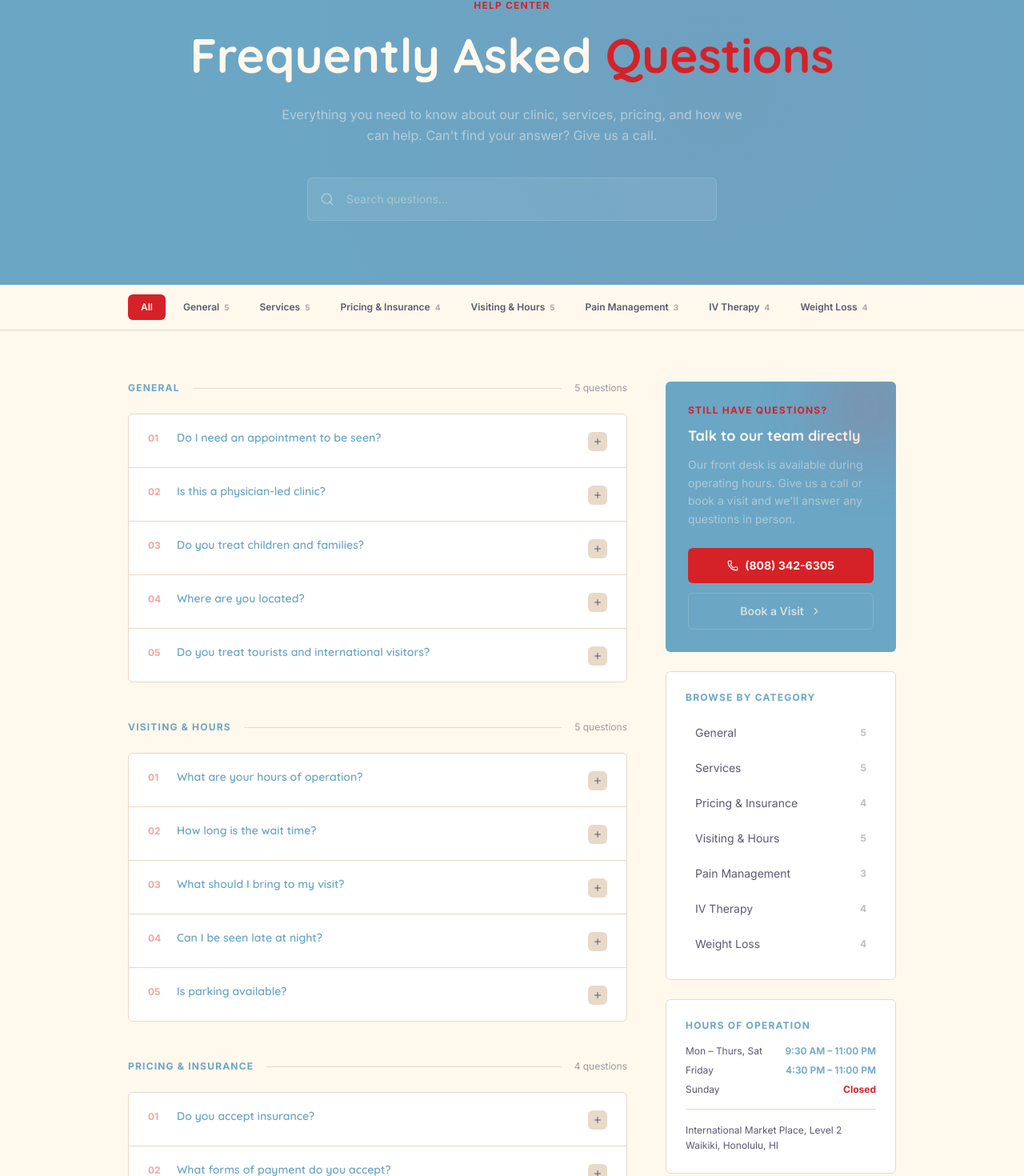
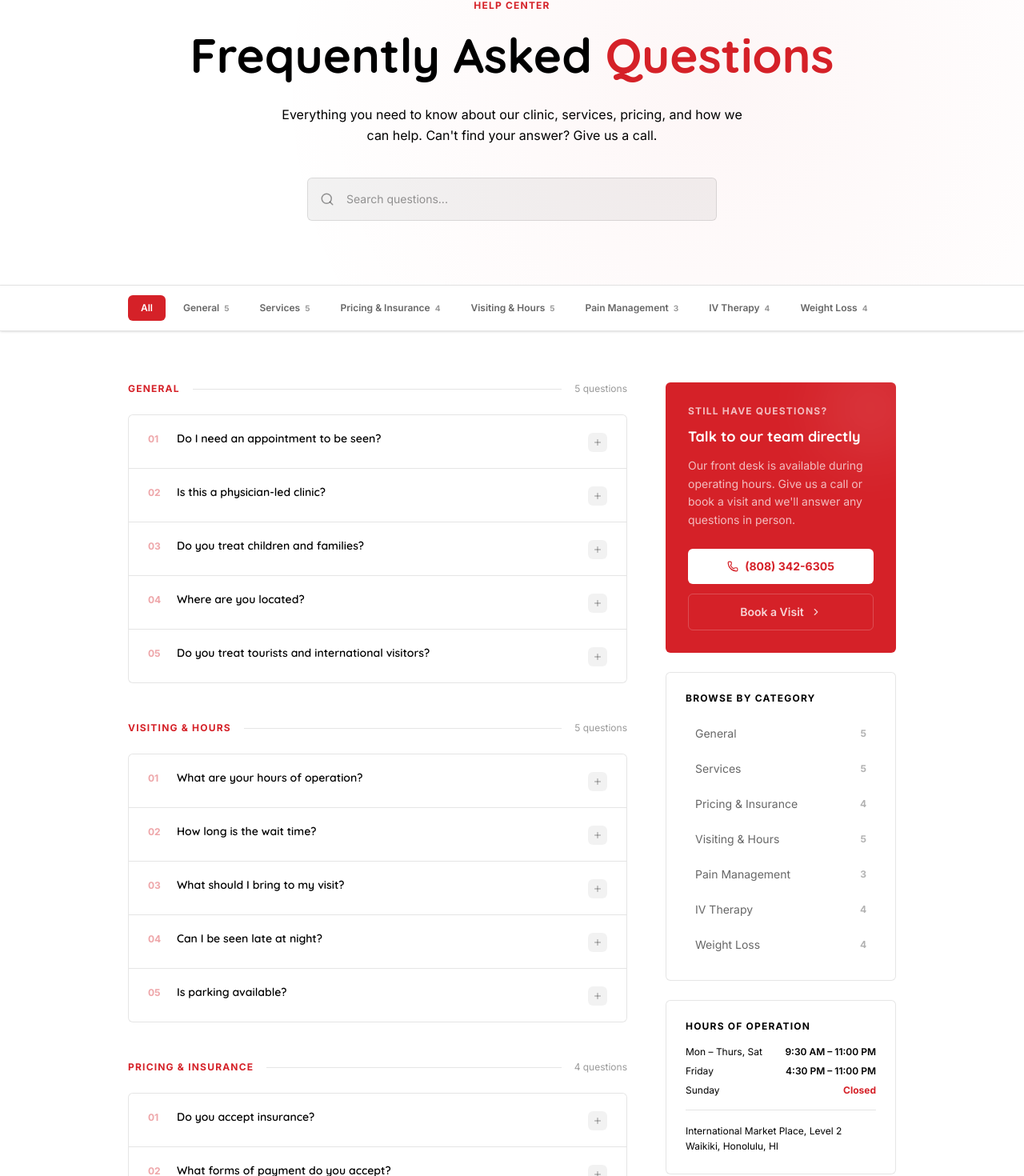
Before and after one commit to arjunnk22/v0-aloha-urgent-care-pain-clinic, a Next.js app: page /faq in a window 1280 px wide. Shown: the part 135-1605 px from the top of the page at 80% size. Built offline with nearby package versions, Linux system fonts and the light colour scheme.

Commit message:
style: update testimonials and FAQ page styling
Consistent white backgrounds, black text, and red branding for clinic.

```diff
--- a/components/faq/faq-page-client.tsx
+++ b/components/faq/faq-page-client.tsx
@@ -43,10 +43,10 @@ export default function FaqPageClient() {
   }
 
   return (
-    <div className="bg-[#fff8ed] min-h-screen">
+    <div className="bg-white min-h-screen">
 
       {/* Hero */}
-      <section className="bg-[#6ba6c5] pt-32 pb-20 px-6 lg:px-8 relative overflow-hidden">
+      <section className="bg-white pt-32 pb-20 px-6 lg:px-8 relative overflow-hidden border-b border-black/10">
         <div
           className="absolute inset-0 opacity-[0.04]"
           style={{
@@ -58,30 +58,30 @@ export default function FaqPageClient() {
           <span className="inline-block text-[#d52128] text-xs font-bold uppercase tracking-widest mb-4 font-[family-name:var(--font-inter)]">
             Help Center
           </span>
-          <h1 className="text-[#fff8ed] text-4xl lg:text-6xl font-black leading-tight text-balance mb-6">
+          <h1 className="text-black text-4xl lg:text-6xl font-black leading-tight text-balance mb-6">
             Frequently Asked{' '}
             <span className="text-[#d52128]">Questions</span>
           </h1>
-          <p className="text-[#fff8ed]/50 text-base leading-relaxed max-w-xl mx-auto mb-10 font-[family-name:var(--font-inter)]">
+          <p className="text-black text-base leading-relaxed max-w-xl mx-auto mb-10 font-[family-name:var(--font-inter)]">
             Everything you need to know about our clinic, services, pricing, and how we can help. Can&apos;t find your answer? Give us a call.
           </p>
 
           {/* Hero Search */}
           <div className="relative max-w-lg mx-auto">
-            <Search size={18} className="absolute left-4 top-1/2 -translate-y-1/2 text-[#fff8ed]/40 pointer-events-none" />
+            <Search size={18} className="absolute left-4 top-1/2 -translate-y-1/2 text-black/40 pointer-events-none" />
             <input
               ref={searchRef}
               type="search"
               placeholder="Search questions..."
               value={query}
               onChange={(e) => setQuery(e.target.value)}
-              className="w-full pl-12 pr-12 py-4 bg-[#fff8ed]/8 border border-[#fff8ed]/15 rounded-sm text-[#fff8ed] placeholder:text-[#fff8ed]/35 focus:outline-none focus:border-[#d52128] focus:bg-[#fff8ed]/10 text-sm font-[family-name:var(--font-inter)] transition-all"
+              className="w-full pl-12 pr-12 py-4 bg-black/5 border border-black/10 rounded-sm text-black placeholder:text-black/40 focus:outline-none focus:border-[#d52128] focus:bg-black/5 text-sm font-[family-name:var(--font-inter)] transition-all"
               aria-label="Search frequently asked questions"
             />
             {query && (
               <button
                 onClick={() => setQuery('')}
-                className="absolute right-4 top-1/2 -translate-y-1/2 text-[#fff8ed]/40 hover:text-[#fff8ed] transition-colors"
+                className="absolute right-4 top-1/2 -translate-y-1/2 text-black/40 hover:text-black transition-colors"
                 aria-label="Clear search"
               >
                 <X size={16} />
@@ -92,7 +92,7 @@ export default function FaqPageClient() {
       </section>
 
       {/* Category Bar */}
-      <div className="sticky top-20 z-40 bg-[#fff8ed] border-b border-[#e8d9c8] shadow-sm shadow-[#6ba6c5]/5">
+      <div className="sticky top-20 z-40 bg-white border-b border-black/10 shadow-sm">
         <div className="max-w-5xl mx-auto px-6 lg:px-8 py-3">
           <div
             className="flex items-center gap-1.5 overflow-x-auto scrollbar-none"
@@ -107,13 +107,13 @@ export default function FaqPageClient() {
                 onClick={() => setActiveCategory(cat)}
                 className={`shrink-0 px-4 py-2 rounded-sm text-xs font-semibold transition-all font-[family-name:var(--font-inter)] whitespace-nowrap ${
                   activeCategory === cat
-                    ? 'bg-[#d52128] text-[#fff8ed]'
-                    : 'text-[#5a5a6e] hover:text-[#6ba6c5] hover:bg-[#e8d9c8]/60'
+                    ? 'bg-[#d52128] text-white'
+                    : 'text-black/60 hover:text-black hover:bg-black/5'
                 }`}
               >
                 {cat}
                 {cat !== 'All' && (
-                  <span className={`ml-1.5 text-[10px] font-bold ${activeCategory === cat ? 'text-[#fff8ed]/60' : 'text-[#5a5a6e]/50'}`}>
+                  <span className={`ml-1.5 text-[10px] font-bold ${activeCategory === cat ? 'text-white/60' : 'text-black/40'}`}>
                     {faqs.filter((f) => f.category === cat).length}
                   </span>
                 )}
@@ -133,8 +133,8 @@ export default function FaqPageClient() {
             {/* Result count */}
             {(query || activeCategory !== 'All') && (
               <div className="flex items-center justify-between mb-8">
-                <p className="text-[#5a5a6e] text-sm font-[family-name:var(--font-inter)]">
-                  <span className="text-[#6ba6c5] font-bold">{filtered.length}</span> result{filtered.length !== 1 ? 's' : ''}
+                <p className="text-black text-sm font-[family-name:var(--font-inter)]">
+                  <span className="text-[#d52128] font-bold">{filtered.length}</span> result{filtered.length !== 1 ? 's' : ''}
                   {activeCategory !== 'All' && (
                     <> in <span className="text-[#d52128] font-bold">{activeCategory}</span></>
                   )}
@@ -144,7 +144,7 @@ export default function FaqPageClient() {
                 </p>
                 <button
                   onClick={reset}
-                  className="text-xs font-semibold text-[#5a5a6e] hover:text-[#d52128] font-[family-name:var(--font-inter)] transition-colors flex items-center gap-1"
+                  className="text-xs font-semibold text-black/60 hover:text-[#d52128] font-[family-name:var(--font-inter)] transition-colors flex items-center gap-1"
                 >
                   <X size={12} />
                   Clear
@@ -155,16 +155,16 @@ export default function FaqPageClient() {
             {/* Empty state */}
             {filtered.length === 0 && (
               <div className="flex flex-col items-center justify-center py-24 text-center">
-                <div className="w-16 h-16 rounded-full bg-[#e8d9c8] flex items-center justify-center mb-6">
-                  <Search size={22} className="text-[#5a5a6e]" />
+                <div className="w-16 h-16 rounded-full bg-black/5 flex items-center justify-center mb-6">
+                  <Search size={22} className="text-black/40" />
                 </div>
-                <h2 className="text-[#6ba6c5] text-lg font-bold mb-2">No questions found</h2>
-                <p className="text-[#5a5a6e] text-sm font-[family-name:var(--font-inter)] mb-6 max-w-xs">
+                <h2 className="text-black text-lg font-bold mb-2">No questions found</h2>
+                <p className="text-black/60 text-sm font-[family-name:var(--font-inter)] mb-6 max-w-xs">
                   Try a different search term or browse another category.
                 </p>
                 <button
                   onClick={reset}
-                  className="bg-[#d52128] text-[#fff8ed] px-6 py-2.5 rounded-sm text-sm font-semibold font-[family-name:var(--font-inter)] hover:bg-[#b91b21] transition-colors"
+                  className="bg-[#d52128] text-white px-6 py-2.5 rounded-sm text-sm font-semibold font-[family-name:var(--font-inter)] hover:bg-[#b91b21] transition-colors"
                 >
                   Reset Filters
                 </button>
@@ -181,18 +181,18 @@ export default function FaqPageClient() {
                       <div className="flex items-center gap-4 mb-6">
                         <h2
                           id={`cat-${cat}`}
-                          className="text-[#6ba6c5] text-xs font-black uppercase tracking-widest font-[family-name:var(--font-inter)] shrink-0"
+                          className="text-[#d52128] text-xs font-black uppercase tracking-widest font-[family-name:var(--font-inter)] shrink-0"
                         >
                           {cat}
                         </h2>
-                        <div className="h-px flex-1 bg-[#e8d9c8]" aria-hidden="true" />
-                        <span className="text-[#5a5a6e]/60 text-xs font-[family-name:var(--font-inter)] shrink-0">
+                        <div className="h-px flex-1 bg-black/10" aria-hidden="true" />
+                        <span className="text-black/40 text-xs font-[family-name:var(--font-inter)] shrink-0">
                           {grouped[cat].length} question{grouped[cat].length !== 1 ? 's' : ''}
                         </span>
                       </div>
                     )}
 
-                    <div className="flex flex-col divide-y divide-[#e8d9c8] border border-[#e8d9c8] rounded-sm overflow-hidden bg-white">
+                    <div className="flex flex-col divide-y divide-black/10 border border-black/10 rounded-sm overflow-hidden bg-white">
                       {grouped[cat].map((faq, idx) => {
                         const isOpen = openId === faq.id
                         return (
@@ -202,12 +202,12 @@ export default function FaqPageClient() {
                               aria-expanded={isOpen}
                               aria-controls={`answer-${faq.id}`}
                               className={`w-full flex items-start gap-4 px-6 py-5 text-left transition-colors group ${
-                                isOpen ? 'bg-[#6ba6c5]' : 'hover:bg-[#fff8ed]/60'
+                                isOpen ? 'bg-[#d52128]' : 'hover:bg-black/5'
                               }`}
                             >
                               <span
                                 className={`shrink-0 text-xs font-black font-[family-name:var(--font-inter)] w-5 mt-0.5 ${
-                                  isOpen ? 'text-[#d52128]' : 'text-[#d52128]/40'
+                                  isOpen ? 'text-white' : 'text-[#d52128]/40'
                                 }`}
                                 aria-hidden="true"
                               >
@@ -215,7 +215,7 @@ export default function FaqPageClient() {
                               </span>
                               <span
                                 className={`flex-1 text-sm font-semibold leading-snug transition-colors ${
-                                  isOpen ? 'text-[#fff8ed]' : 'text-[#6ba6c5] group-hover:text-[#6ba6c5]'
+                                  isOpen ? 'text-white' : 'text-black group-hover:text-black'
                                 }`}
                               >
                                 {faq.question}
@@ -223,8 +223,8 @@ export default function FaqPageClient() {
                               <span
                                 className={`shrink-0 w-6 h-6 rounded-sm flex items-center justify-center transition-all mt-0.5 ${
                                   isOpen
-                                    ? 'bg-[#d52128] text-[#fff8ed]'
-                                    : 'bg-[#e8d9c8] text-[#5a5a6e] group-hover:bg-[#d52128]/10 group-hover:text-[#d52128]'
+                                    ? 'bg-white text-[#d52128]'
+                                    : 'bg-black/5 text-black/40 group-hover:bg-[#d52128]/10 group-hover:text-[#d52128]'
                                 }`}
                                 aria-hidden="true"
                               >
@@ -240,8 +240,8 @@ export default function FaqPageClient() {
                                 isOpen ? 'max-h-96 opacity-100' : 'max-h-0 opacity-0'
                               }`}
                             >
-                              <div className="px-6 pb-6 pt-4 bg-[#fff8ed]/60 border-t border-[#e8d9c8]">
-                                <p className="text-[#5a5a6e] text-sm leading-relaxed font-[family-name:var(--font-inter)]">
+                              <div className="px-6 pb-6 pt-4 bg-black/5 border-t border-black/10">
+                                <p className="text-black text-sm leading-relaxed font-[family-name:var(--font-inter)]">
                                   {faq.answer}
                                 </p>
                               </div>
@@ -260,30 +260,30 @@ export default function FaqPageClient() {
           <aside className="lg:w-72 shrink-0 space-y-6 lg:pt-0">
 
             {/* Still have questions */}
-            <div className="bg-[#6ba6c5] rounded-sm p-7 relative overflow-hidden">
+            <div className="bg-[#d52128] rounded-sm p-7 relative overflow-hidden">
               <div
-                className="absolute top-0 right-0 w-32 h-32 bg-[#d52128]/15 rounded-full -translate-y-8 translate-x-8 blur-2xl"
+                className="absolute top-0 right-0 w-32 h-32 bg-white/10 rounded-full -translate-y-8 translate-x-8 blur-2xl"
                 aria-hidden="true"
               />
-              <span className="text-[#d52128] text-xs font-bold uppercase tracking-widest font-[family-name:var(--font-inter)] block mb-3">
+              <span className="text-white/70 text-xs font-bold uppercase tracking-widest font-[family-name:var(--font-inter)] block mb-3">
                 Still have questions?
               </span>
-              <h3 className="text-[#fff8ed] font-black text-lg leading-snug mb-3 text-balance">
+              <h3 className="text-white font-black text-lg leading-snug mb-3 text-balance">
                 Talk to our team directly
               </h3>
-              <p className="text-[#fff8ed]/45 text-sm leading-relaxed mb-6 font-[family-name:var(--font-inter)]">
+              <p className="text-white/70 text-sm leading-relaxed mb-6 font-[family-name:var(--font-inter)]">
                 Our front desk is available during operating hours. Give us a call or book a visit and we&apos;ll answer any questions in person.
               </p>
               <a
                 href="tel:+18083426305"
-                className="flex items-center justify-center gap-2 bg-[#d52128] hover:bg-[#b91b21] text-[#fff8ed] text-sm font-bold py-3 px-6 rounded-sm transition-colors font-[family-name:var(--font-inter)] mb-3"
+                className="flex items-center justify-center gap-2 bg-white hover:bg-black/5 text-[#d52128] text-sm font-bold py-3 px-6 rounded-sm transition-colors font-[family-name:var(--font-inter)] mb-3"
               >
                 <Phone size={14} />
                 (808) 342-6305
               </a>
               <a
                 href="/#contact"
-                className="flex items-center justify-center gap-2 border border-[#fff8ed]/15 hover:border-[#fff8ed]/30 text-[#fff8ed]/70 hover:text-[#fff8ed] text-sm font-semibold py-3 px-6 rounded-sm transition-all font-[family-name:var(--font-inter)]"
+                className="flex items-center justify-center gap-2 border border-white/20 hover:border-white/40 text-white/80 hover:text-white text-sm font-semibold py-3 px-6 rounded-sm transition-all font-[family-name:var(--font-inter)]"
               >
                 Book a Visit
                 <ChevronRight size={14} />
@@ -291,8 +291,8 @@ export default function FaqPageClient() {
             </div>
 
             {/* Quick category jump */}
-            <div className="bg-white border border-[#e8d9c8] rounded-sm p-6">
-              <h3 className="text-[#6ba6c5] font-black text-xs uppercase tracking-widest mb-4 font-[family-name:var(--font-inter)]">
+            <div className="bg-white border border-black/10 rounded-sm p-6">
+              <h3 className="text-black font-black text-xs uppercase tracking-widest mb-4 font-[family-name:var(--font-inter)]">
                 Browse by Category
               </h3>
               <nav className="flex flex-col gap-1" aria-label="FAQ categories">
@@ -304,14 +304,14 @@ export default function FaqPageClient() {
                       onClick={() => setActiveCategory(cat)}
                       className={`flex items-center justify-between w-full text-left px-3 py-2.5 rounded-sm text-sm transition-all font-[family-name:var(--font-inter)] ${
                         activeCategory === cat
-                          ? 'bg-[#d52128]/8 text-[#d52128] font-semibold'
-                          : 'text-[#5a5a6e] hover:text-[#6ba6c5] hover:bg-[#fff8ed]'
+                          ? 'bg-[#d52128]/10 text-[#d52128] font-semibold'
+                          : 'text-black/60 hover:text-black hover:bg-black/5'
                       }`}
                     >
                       <span>{cat}</span>
                       <span
                         className={`text-xs font-bold ${
-                          activeCategory === cat ? 'text-[#d52128]/60' : 'text-[#5a5a6e]/40'
+                          activeCategory === cat ? 'text-[#d52128]/60' : 'text-black/30'
                         }`}
                       >
                         {count}
@@ -323,26 +323,26 @@ export default function FaqPageClient() {
             </div>
 
             {/* Hours reminder */}
-            <div className="bg-white border border-[#e8d9c8] rounded-sm p-6">
-              <h3 className="text-[#6ba6c5] font-black text-xs uppercase tracking-widest mb-4 font-[family-name:var(--font-inter)]">
+            <div className="bg-white border border-black/10 rounded-sm p-6">
+              <h3 className="text-black font-black text-xs uppercase tracking-widest mb-4 font-[family-name:var(--font-inter)]">
                 Hours of Operation
               </h3>
               <div className="flex flex-col gap-2">
                 <div className="flex justify-between items-center">
-                  <span className="text-[#5a5a6e] text-xs font-[family-name:var(--font-inter)]">Mon – Thurs, Sat</span>
-                  <span className="text-[#6ba6c5] text-xs font-semibold font-[family-name:var(--font-inter)]">9:30 AM – 11:00 PM</span>
+                  <span className="text-black text-xs font-[family-name:var(--font-inter)]">Mon – Thurs, Sat</span>
+                  <span className="text-black text-xs font-semibold font-[family-name:var(--font-inter)]">9:30 AM – 11:00 PM</span>
                 </div>
                 <div className="flex justify-between items-center">
-                  <span className="text-[#5a5a6e] text-xs font-[family-name:var(--font-inter)]">Friday</span>
-                  <span className="text-[#6ba6c5] text-xs font-semibold font-[family-name:var(--font-inter)]">4:30 PM – 11:00 PM</span>
+                  <span className="text-black text-xs font-[family-name:var(--font-inter)]">Friday</span>
+                  <span className="text-black text-xs font-semibold font-[family-name:var(--font-inter)]">4:30 PM – 11:00 PM</span>
                 </div>
                 <div className="flex justify-between items-center">
-                  <span className="text-[#5a5a6e] text-xs font-[family-name:var(--font-inter)]">Sunday</span>
+                  <span className="text-black text-xs font-[family-name:var(--font-inter)]">Sunday</span>
                   <span className="text-[#d52128] text-xs font-bold font-[family-name:var(--font-inter)]">Closed</span>
                 </div>
               </div>
-              <div className="mt-4 pt-4 border-t border-[#e8d9c8]">
-                <p className="text-[#5a5a6e] text-xs font-[family-name:var(--font-inter)] leading-relaxed">
+              <div className="mt-4 pt-4 border-t border-black/10">
+                <p className="text-black text-xs font-[family-name:var(--font-inter)] leading-relaxed">
                   International Market Place, Level 2<br />
                   Waikiki, Honolulu, HI
                 </p>
```
Also changed, not shown: components/testimonials-page/testimonials-page-client.tsx (+41 -41 lines).
